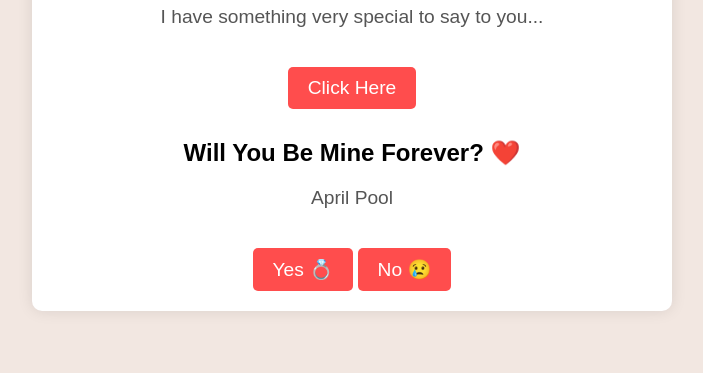
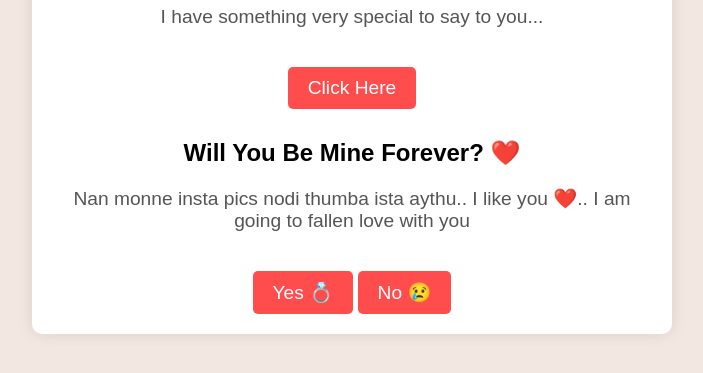
Before and after one commit to manoj-arch/love, a plain HTML site: page index.html in a window 1280 px wide. Both pictures are taken after a click on the button "Click Here". Shown: the part 171-544 px from the top of the page, without its empty margins (288-991 px from the left). Drawn offline with Linux system fonts and the light colour scheme.

Commit message:
2nd commit

```diff
--- a/index.html
+++ b/index.html
@@ -13,7 +13,7 @@
         <button id="reveal-btn">Click Here</button>
         <div id="message" style="display:none;">
             <h2>Will You Be Mine Forever? ❤️</h2>
-            <p>April Pool</p>
+            <p>Nan monne insta pics nodi thumba ista aythu.. I like you ❤️.. I am going to fallen love with you</p>
             <button id="yes-btn">Yes 💍</button>
             <button id="no-btn">No 😢</button>
         </div>
```
